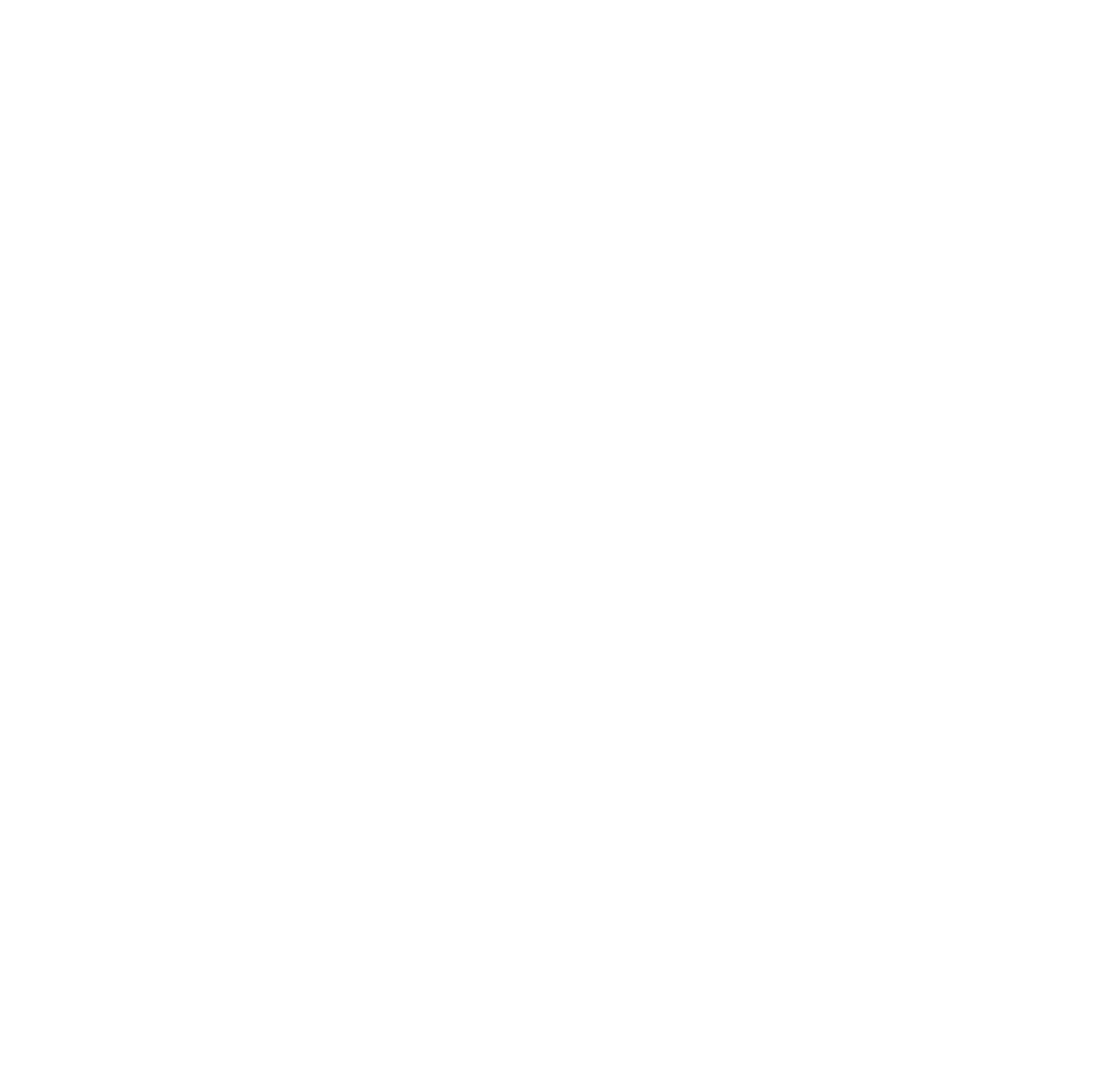
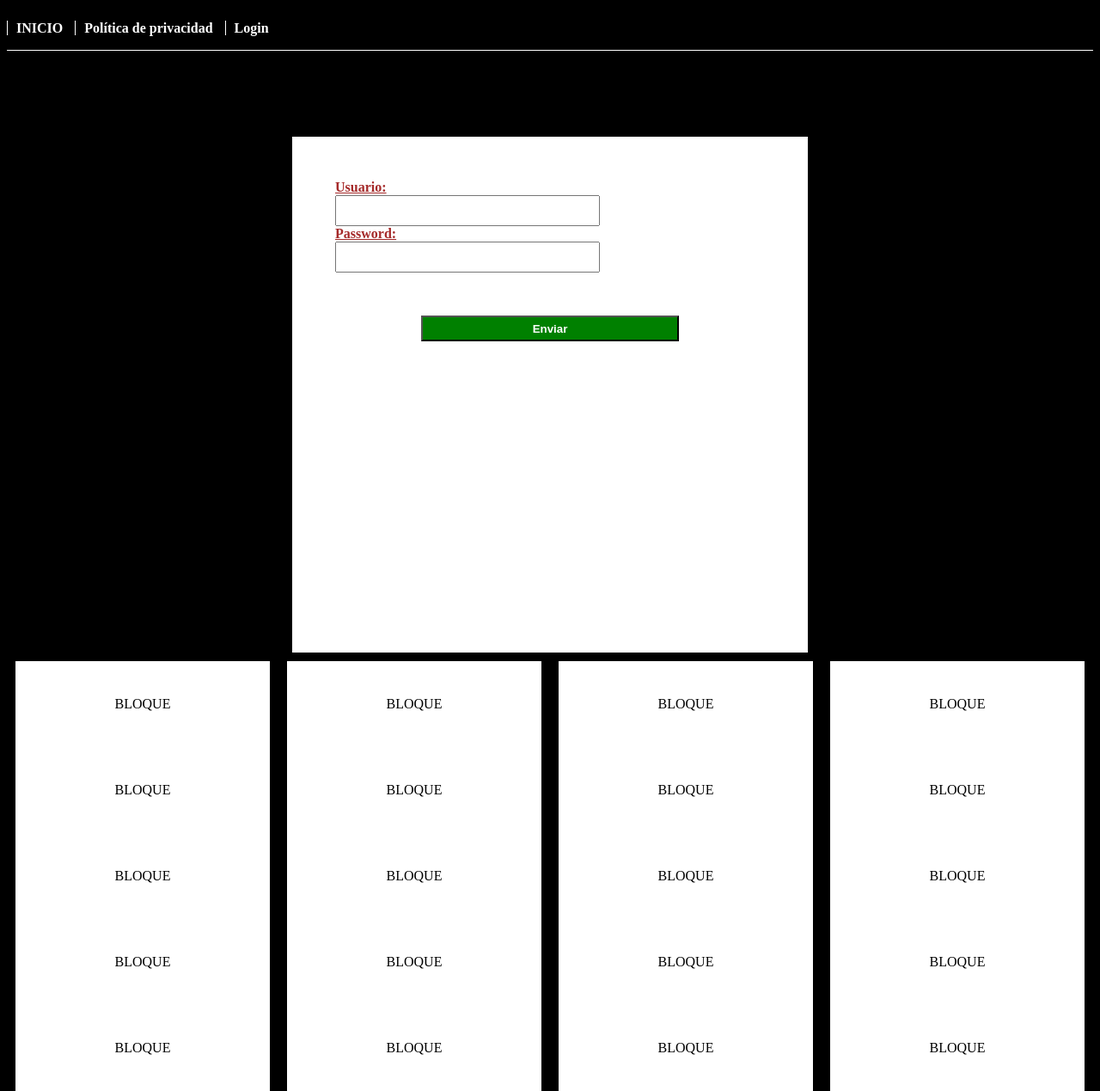
Before and after one commit to Laura-Lopez17/GITEJER, a PHP site: page / in a window 1280 px wide. Before the commit the page is empty. Shown: the whole page at 86% size. Before the commit the page ends 800 px from the top, so only its background shows below. Run offline with PHP 8.4, Linux system fonts and the light colour scheme.

Commit message:
commit 5

```diff
--- a/index.php
+++ b/index.php
@@ -1,16 +1,30 @@
 <!DOCTYPE html>
-<!--
-Click nbfs://nbhost/SystemFileSystem/Templates/Licenses/license-default.txt to change this license
-Click nbfs://nbhost/SystemFileSystem/Templates/Project/PHP/PHPProject.php to edit this template
--->
 <html>
     <head>
         <meta charset="UTF-8">
-        <title></title>
+        <title>Login</title>
+        <link rel="stylesheet" href="css/style.css">
     </head>
     <body>
+        <nav id="menu_nav">
+            <a href="#">INICIO</a>
+            <a href="#">Política de privacidad</a>
+            <a href="#">Login</a>
+
+        </nav>
+        <div id="content">
+            <form id="login" action="ajax/form.php" method="post">
+                <label>Usuario:</label>
+                <input type="text" name="user">
+                <label>Password:</label>
+                <input type="text" name="pass">
+                <input id="submit_form" type="submit" value="Enviar">
+            </form>
+        </div>
         <?php
-        // put your code here
+            for($i=0; $i<20; $i++){
+                echo '<div class="block"><div ><span>BLOQUE</span></div></div>';
+            }
         ?>
     </body>
 </html>
--- /dev/null
+++ b/style.css
@@ -0,0 +1,64 @@
+body{
+    background-color: black;
+}
+
+#menu_nav{
+    min-height: 50px;
+    line-height: 50px;
+    border-bottom: 1px solid white;
+}
+#menu_nav a{
+    min-width: 30px;
+    border-left: 1px solid white;
+    color:white;
+    padding-left: 10px;
+    padding-right: 10px;
+    text-decoration: none;
+    font-weight: bold;
+}
+#menu_nav a:hover{
+    background: white;
+    color:black;
+}
+#content{
+    margin-top: 100px;
+}
+form{
+    width: 500px;
+    margin: auto;
+    background-color: white;
+    height: 500px;
+    padding: 50px;
+
+}
+
+form input{
+    display: block;
+    min-width: 300px;
+    height: 30px;
+}
+.block{
+    float: left;
+    width: 25%;
+
+    text-align: center;
+    line-height: 100px;
+    height: 100px;
+}
+.block div{
+    background: white;
+    margin: 10px;
+}
+form label{
+    font-weight: 600;
+    color: brown;
+    text-decoration: underline;
+}
+
+#submit_form{
+    margin: auto;
+    margin-top: 50px;
+    background: green;
+    color: white;
+    font-weight: 600;
+}
```
